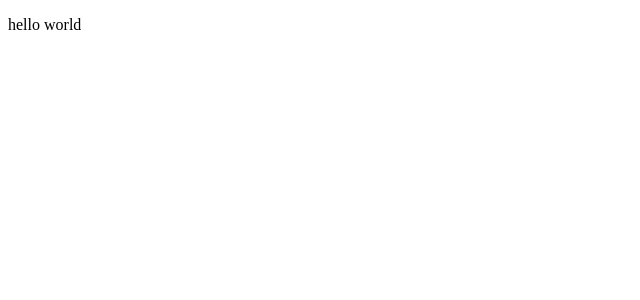
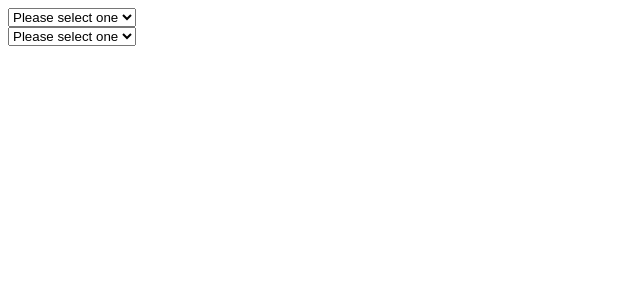
Before and after one commit to davidflores10/Rick-Morty, a Vue app: page / in a window 1280 px wide. Shown: the top 300 px of the page, without its empty margins (0-640 px from the left). Built offline with nearby package versions, Linux system fonts and the light colour scheme.

Commit message:
feat(search-characters): create Search characters components

```diff
--- /dev/null
+++ b/src/characters/components/SearchCharacter.vue
@@ -0,0 +1,28 @@
+<template>
+  <div>
+    <select v-model="gender">
+      <option disabled value="">Please select one</option>
+      <option>{{ Gender.MALE.id }}</option>
+      <option>{{ Gender.FEMALE.id }}</option>
+      <option>{{ Gender.GENDERLESS.id }}</option>
+      <option>{{ Gender.UNKWON.id }}</option>
+    </select>
+  </div>
+
+  <div>
+    <select v-model="aliveStatus">
+      <option disabled value="">Please select one</option>
+      <option>{{ AliveStatus.ALIVE.id }}</option>
+      <option>{{ AliveStatus.DEAD.id }}</option>
+      <option>{{ AliveStatus.UNKWON.id }}</option>
+    </select>
+  </div>
+</template>
+
+<script setup lang="ts">
+import { Gender } from "@/characters/support/models/constants/gender";
+import { AliveStatus } from "@/characters/support/models/constants/aliveStatus";
+import { ref } from "vue";
+const gender = ref<string>("");
+const aliveStatus = ref<string>("");
+</script>
--- a/src/characters/views/Characters.vue
+++ /dev/null
@@ -1 +0,0 @@
-<template><p>hello world</p></template>
--- /dev/null
+++ b/src/characters/views/Home.vue
@@ -0,0 +1,5 @@
+<template><SearchCharacter /></template>
+
+<script setup lang="ts">
+import SearchCharacter from "@/characters/components/SearchCharacter.vue";
+</script>
--- a/src/router/index.ts
+++ b/src/router/index.ts
@@ -1,13 +1,13 @@
 import { createRouter, createWebHistory } from "vue-router";
-import Characters from "@/characters/views/characters.vue";
+import Home from "@/characters/views/Home.vue";
 
 const router = createRouter({
   history: createWebHistory(import.meta.env.BASE_URL),
   routes: [
     {
       path: "/",
-      name: "characters",
-      component: Characters,
+      name: "home",
+      component: Home,
     },
   ],
 });
```
